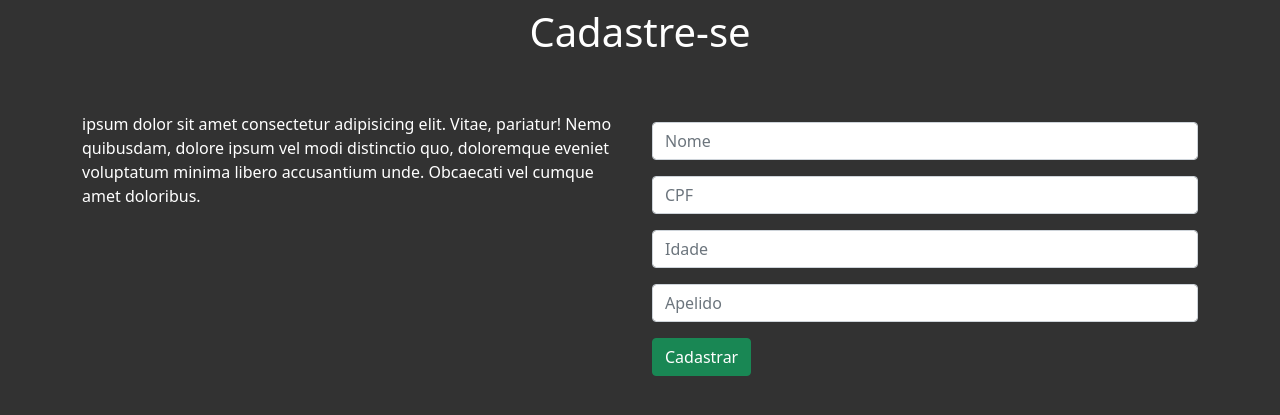
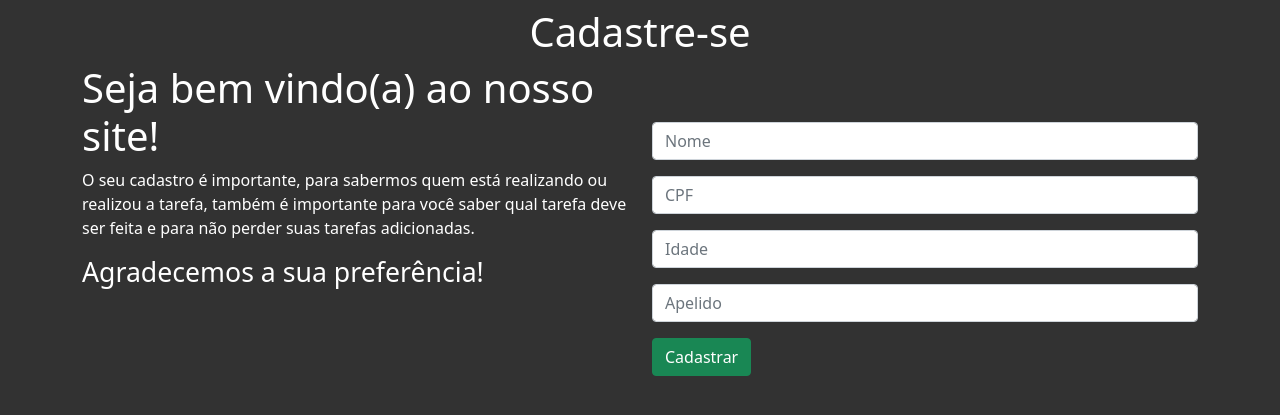
Before and after one commit to PC-Pedro/Comunicacao, a PHP site: the page made by View/cadastro/pessoa/index.php in a window 1280 px wide. Shown: the part 56-471 px from the top of the page. Run offline with PHP 8.4, Linux system fonts and the light colour scheme; the template is opened without the code that fills it, so the values that code supplies are empty; some libraries are stand-ins or nearby versions.

Commit message:
#main# Arrumando layout pagina cadpessoa

```diff
--- a/View/cadastro/pessoa/index.php
+++ b/View/cadastro/pessoa/index.php
@@ -4,8 +4,11 @@
 
 
     <div class="col-6" id="descricao">
-
-      <p class="mt-5">ipsum dolor sit amet consectetur adipisicing elit. Vitae, pariatur! Nemo quibusdam, dolore ipsum vel modi distinctio quo, doloremque eveniet voluptatum minima libero accusantium unde. Obcaecati vel cumque amet doloribus.</p>
+       <h1 id="descricao"> Seja bem vindo(a) ao nosso site!</h1>
+      <p class="mt-2">
+        O seu cadastro é importante, para sabermos quem está realizando ou realizou a tarefa, também é importante para você saber qual tarefa deve ser feita e para não perder suas tarefas adicionadas.<br>
+    </p>
+    <h2>Agradecemos a sua preferência!</h2>
     </div>
     <div class="col-6">
       <div class="row justify-content-end">
@@ -37,6 +40,13 @@
     h1 {
       color: white;
     }
+    h1#descricao{
+      font-size: 30pt;
+    }
+    h2{
+      color: white;
+      font-size: 20pt;
+    }
 
     p {
       color: white;
```
